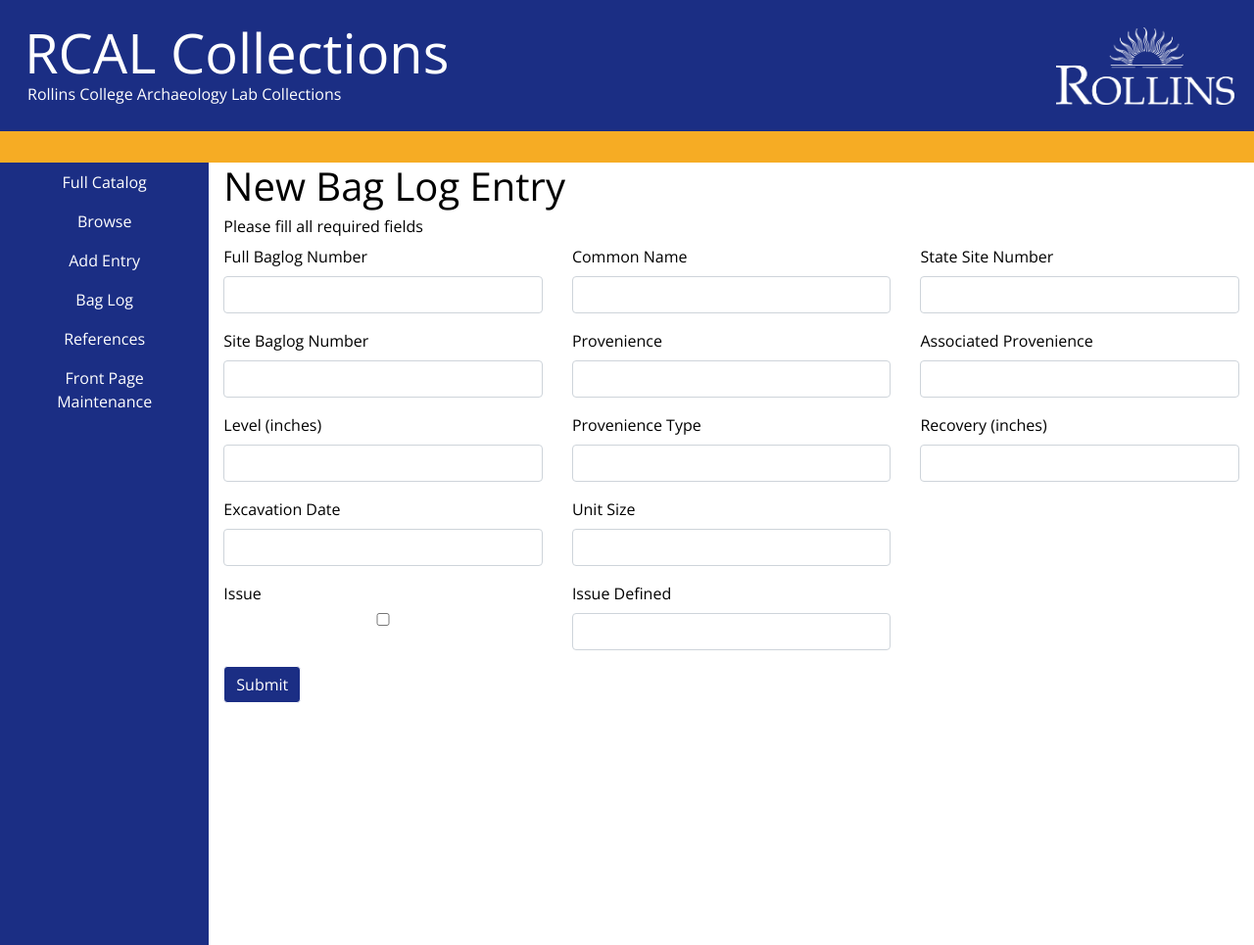
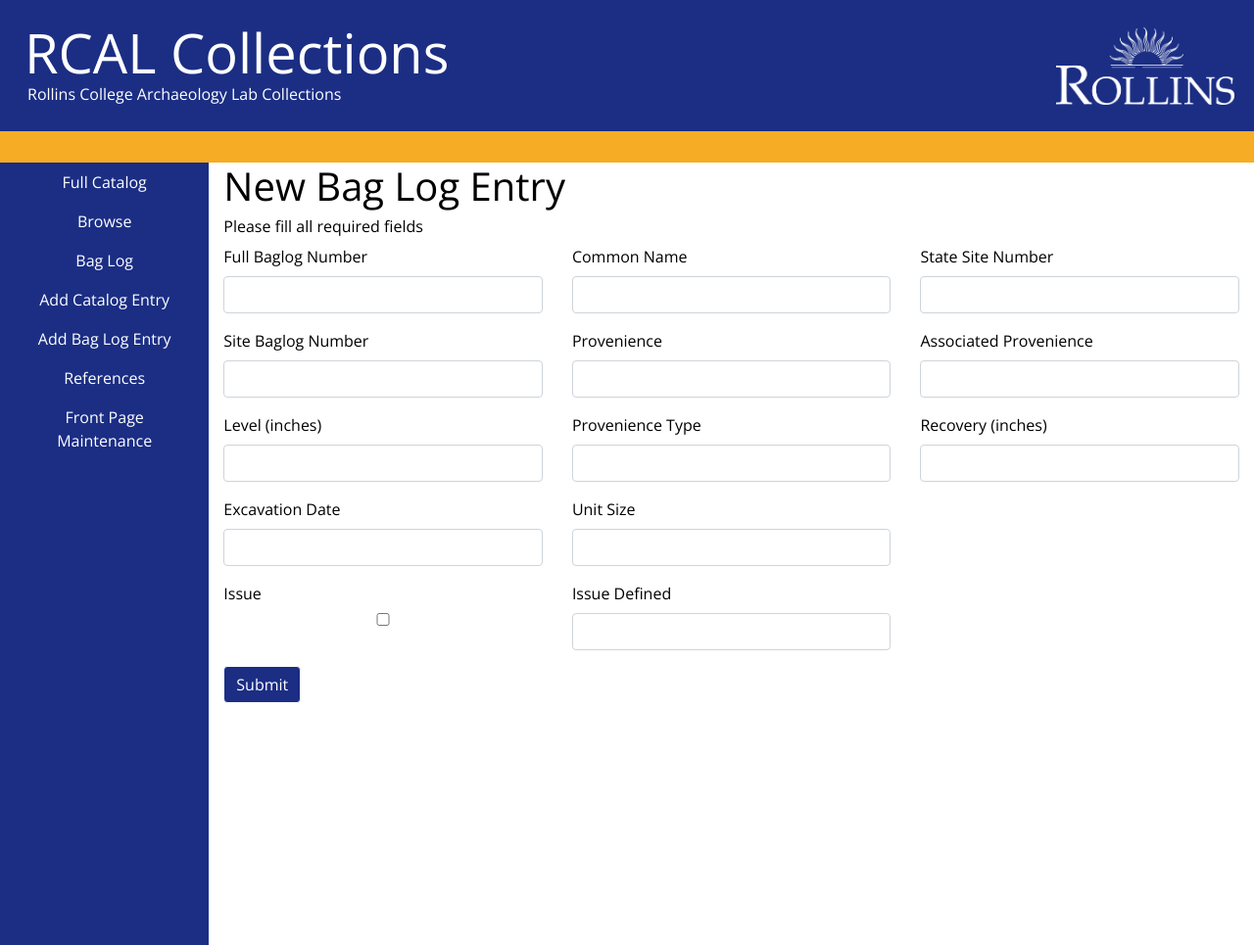
Before and after one commit to AADeLucia/cms-capstone-archae-catalog, a PHP site: page /admin_site/add_bag_entry.php in a window 1280 px wide. Shown: the top 965 px of the page at 98% size. Run offline with PHP 8.4, Linux system fonts and the light colour scheme; some libraries are stand-ins or nearby versions.

Commit message:
added baglog entry form

```diff
--- a/admin_site/add_bag_entry.php
+++ b/admin_site/add_bag_entry.php
@@ -2,7 +2,7 @@
 <html>
     <?php include 'head.php';?>
     <head>
-        <title>Add Bag Log</title>
+        <title>Add Bag Log Entry</title>
     </head>
 <body>
     <?php include 'rollins_header.php';?>
@@ -13,6 +13,7 @@
             <?php include 'admin_nav_bar.php';?>
           </div>
           <div class="col" id="content_section">
+            <!-- Content Here -->
             <?php include 'bag_entry_form.php';?>
           </div>
         </div>
--- a/admin_site/admin_nav_bar.php
+++ b/admin_site/admin_nav_bar.php
@@ -4,11 +4,11 @@
             <!-- <li class = "nav-item active"><a class = "nav-link" href="index.php">Home</a></li> -->
             <li class = "nav-item"><a class = "nav-link" href="index.php">Full Catalog</a></li>
             <li class = "nav-item"><a class = "nav-link" href="browse.php">Browse</a></li>
-            <li class = "nav-item"><a class = "nav-link" href="add_entry.php">Add Entry</a></li>
             <li class = "nav-item"><a class = "nav-link" href="baglog_browse.php">Bag Log</a></li>
+            <li class = "nav-item"><a class = "nav-link" href="add_entry.php">Add Catalog Entry</a></li>
+            <li class = "nav-item"><a class = "nav-link" href="add_bag_entry.php">Add Bag Log Entry</a></li>
             <li class = "nav-item"><a class = "nav-link" href="references.php">References</a></li>
             <li class = "nav-item"><a class = "nav-link" href="front_page_maintenance.php">Front Page Maintenance</a></li>
-
         </ul>
     </div>
 </nav>
```
